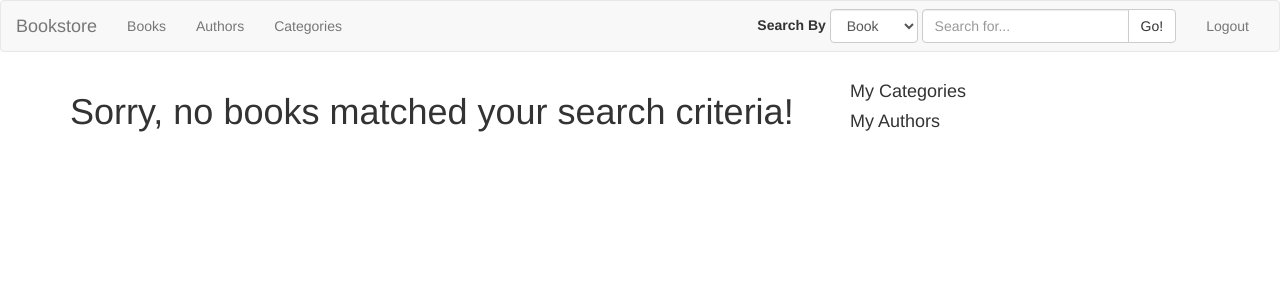
After one commit to hassanamin994/django-bookstore, a Django app: page /app/search/book/1 in a window 1280 px wide. The commit adds this page. Shown: the top 300 px of the page. Run offline with Django 3.2, Linux system fonts and the light colour scheme; the visitor is signed in with stand-in values (Sample User, id 1); data that the repository does not hold is empty; some libraries are stand-ins or nearby versions.

Commit message:
Add Search by book/author

```diff
--- a/bs_app/templates/bs_app/base.html
+++ b/bs_app/templates/bs_app/base.html
@@ -30,14 +30,19 @@
           <ul class="nav navbar-nav navbar-right">
             <li><a href="/auth/logout/">Logout</a></li>
           </ul>
-          <form class="navbar-form navbar-right">
+          <ul class="navbar-form navbar-right" >
+            <label for="search_by">Search By</label>
+            <select class='form-control' name="search_by" id="search_by">
+              <option value="book">Book</option>
+              <option value="author">Author</option>
+            </select>
             <div class="input-group">
-              <input type="text" class="form-control" placeholder="Search for...">
+              <input type="text" class="form-control" id="query" placeholder="Search for...">
               <span class="input-group-btn">
-                <button class="btn btn-default" type="submit">Go!</button>
+                <a class="btn btn-default" id="search" >Go!</a>
               </span>
             </div><!-- /input-group -->
-          </form>
+          </ul>
         </div><!-- /.navbar-collapse -->
       </div><!-- /.container-fluid -->
     </nav>
@@ -66,5 +71,16 @@
         </div>
       </div>
     </div>
+    <script type="text/javascript" src='/static/bs_app/js/jquery.min.js' ></script>
+
+    <script type="text/javascript">
+      $('#search').click(function(e){
+        search_by = document.getElementById('search_by').value.trim()
+        query = document.getElementById('query').value.trim()
+        if(query != ""){
+          window.location = window.location.protocol + "//" + window.location.host + "/app/search/"+ search_by +"/" + query;
+        }
+      })
+    </script>
   </body>
 </html>
--- /dev/null
+++ b/bs_app/templates/bs_app/search.html
@@ -0,0 +1,44 @@
+{% extends 'bs_app/base.html' %}
+{%block title %}Books{% endblock %}
+
+{%block content %}
+
+
+
+      {% if search_type == 'book' %}
+        {% for book in books %}
+        <div class="row">
+          <div class="panel panel-default">
+            <div class="panel-heading">
+              {{ book.title }}
+              <a href="/app/categories/{{ book.category.id }}"><span class=" pull-right">{{ book.category }}</span></a>
+            </div>
+            <div class="panel-body"> {{ book.description }} </div>
+            <div class="panel-footer"><a href="/app/books/{{book.id}}" class="btn btn-xs btn-primary">Read More..</a></div>
+          </div>
+        </div>
+        {% empty %}
+          <h1>Sorry, no books matched your search criteria! </h1>
+        {% endfor %}
+      {% elif search_type == 'author' %}
+        {% for author in authors %}
+          <div class="row">
+            <div class="panel panel-default">
+              <div class="panel-heading">
+                <a href="/app/authors/{{author.id}}">{{ author.name }}</a>
+                <a href="/app/authors/{{ book.author.id }}"><span class=" pull-right">{{ book.author }}</span></a>
+              </div>
+              {% if author in my_authors %}
+                <div class="panel-footer"><a href="/app/authors/{{author.id}}/unsubscribe" class="btn btn-xs btn-primary unsubscribed">Unsubscribe</a></div>
+              {% endif %}
+              {% if author not in my_authors %}
+                <div class="panel-footer"><a href="/app/authors/{{author.id}}/subscribe" class="btn btn-xs btn-primary subscribed">Subscribe</a></div>
+              {% endif %}
+            </div>
+          </div>
+        {% empty %}
+          <h1>Sorry, No authors matched your search criteria! </h1>
+        {% endfor %}
+      {% endif %}
+
+{% endblock %}
--- a/bs_app/urls.py
+++ b/bs_app/urls.py
@@ -1,24 +1,27 @@
 from django.conf.urls import url, include
 from django.contrib import admin
 from .views.home import home
-from .views import books, categories, authors
+from .views import books, categories, authors, search
 
 app_name="app"
 urlpatterns = [
     url(r'^home/', home),
-    url(r'^books/(?P<book_id>[0-9]+)/rate/(?P<new_rate>[0-9]+)$', books.book_rate, name="book_detail"),
-    url(r'^books/(?P<book_id>[0-9]+)/wish$', books.book_wish, name="book_detail"),
-    url(r'^books/(?P<book_id>[0-9]+)/read$', books.book_read, name="book_detail"),
+    url(r'^books/(?P<book_id>[0-9]+)/rate/(?P<new_rate>[0-9]+)$', books.book_rate, name="book_rate"),
+    url(r'^books/(?P<book_id>[0-9]+)/wish$', books.book_wish, name="book_wish"),
+    url(r'^books/(?P<book_id>[0-9]+)/read$', books.book_read, name="book_read"),
     url(r'^books/(?P<book_id>[0-9]+)$', books.book_detail, name="book_detail"),
     url(r'^books/', books.book_list,name="book_list"),
 
-    url(r'^authors/(?P<author_id>[0-9]+)/unsubscribe', authors.author_unsubscribe,name="category_detail"),
-    url(r'^authors/(?P<author_id>[0-9]+)/subscribe', authors.author_subscribe,name="category_detail"),
-    url(r'^authors/(?P<author_id>[0-9]+)', authors.author_detail,name="category_detail"),
+    url(r'^search/book/(?P<query>[a-zA-Z0-9]+)$', search.book_search, name="book_search"),
+    url(r'^search/author/(?P<query>[a-zA-Z0-9]+)$', search.author_search, name="author_search"),
+
+    url(r'^authors/(?P<author_id>[0-9]+)/unsubscribe', authors.author_unsubscribe,name="author_unsubscribe"),
+    url(r'^authors/(?P<author_id>[0-9]+)/subscribe', authors.author_subscribe,name="author_subscribe"),
+    url(r'^authors/(?P<author_id>[0-9]+)', authors.author_detail,name="author_detail"),
     url(r'^authors/', authors.author_list,name="category_detail"),
 
-    url(r'^categories/(?P<category_id>[0-9]+)/unsubscribe', categories.category_unsubscribe,name="category_detail"),
-    url(r'^categories/(?P<category_id>[0-9]+)/subscribe', categories.category_subscribe,name="category_detail"),
+    url(r'^categories/(?P<category_id>[0-9]+)/unsubscribe', categories.category_unsubscribe,name="category_unsubscribe"),
+    url(r'^categories/(?P<category_id>[0-9]+)/subscribe', categories.category_subscribe,name="category_subscribe"),
     url(r'^categories/(?P<category_id>[0-9]+)', categories.category_detail,name="category_detail"),
     url(r'^categories/', categories.category_list,name="category_list"),
     url(r'^admin/', admin.site.urls),
--- /dev/null
+++ b/bs_app/views/search.py
@@ -0,0 +1,25 @@
+from django.shortcuts import render,get_list_or_404,get_object_or_404, redirect
+from django.http import HttpResponse
+from django.views.decorators.http import require_http_methods
+from bs_app.models import Book, Rate, Author
+from django.views.generic import ListView, DetailView
+from django.db.models import Avg
+# Create your views here.
+
+# @require_http_methods(['GET'])
+# def book_list(request):
+#     books = get_list_or_404(Book)
+#     for book in books:
+#         print( book.title)
+#
+#     return HttpResponse('books list')
+
+def book_search(request, query):
+    books = Book.objects.filter(title__contains=query)
+
+    return render(request, 'bs_app/search.html',{'search_type':'book', 'books': books })
+
+def author_search(request, query):
+    authors = Author.objects.filter(name__contains=query)
+    my_authors = Author.objects.filter(profile=request.user.id)
+    return render(request,'bs_app/search.html', {'search_type':'author', 'authors':authors,'my_authors':my_authors})
```
